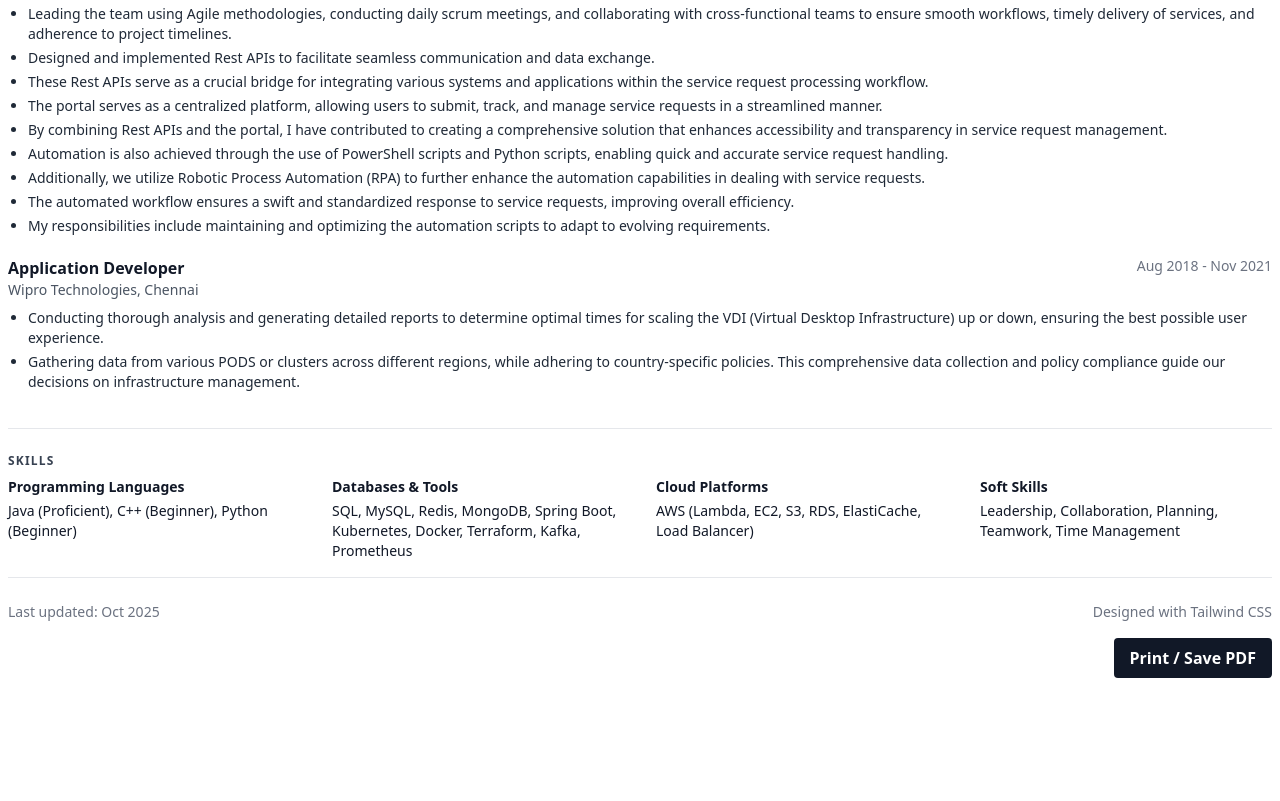
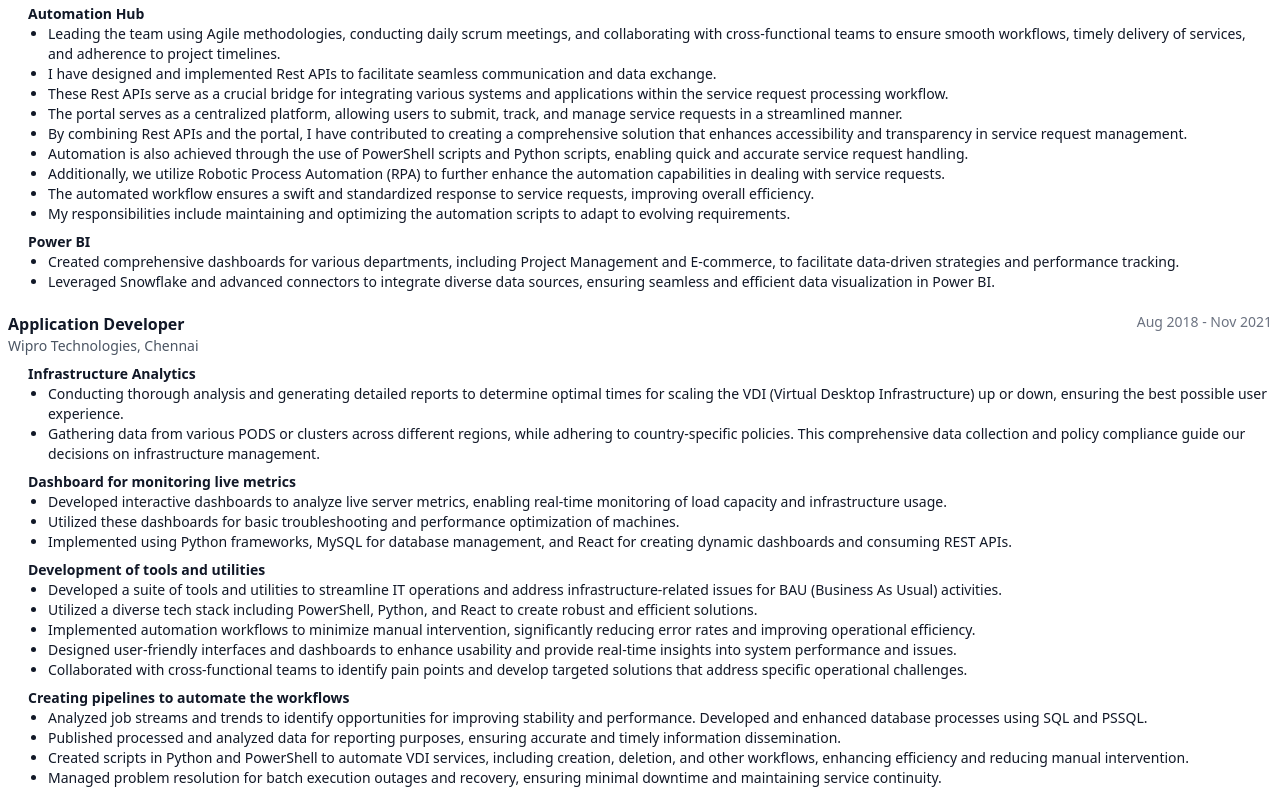
Before and after one commit to manu2501/personal-resume, a plain HTML site: page new.html in a window 1280 px wide. Shown: the part 339-1140 px from the top of the page. Before the commit the page ends 1033 px from the top, so only its background shows below. Drawn offline with nearby package versions, Linux system fonts and the light colour scheme.

Commit message:
modified new resume with content

```diff
--- a/new.html
+++ b/new.html
@@ -72,25 +72,40 @@
                 </div>
                 <div class="text-sm text-gray-500">Jan 2022 - Present</div>
             </div>
-            <ul class="mt-2 text-sm text-gray-800 space-y-1 pl-5 list-disc">
-                <li>Leading the team using Agile methodologies, conducting daily scrum meetings, and collaborating with
-                    cross-functional teams to ensure smooth workflows, timely delivery of services, and adherence to
-                    project timelines.</li>
-                <li>Designed and implemented Rest APIs to facilitate seamless communication and data exchange.</li>
-                <li>These Rest APIs serve as a crucial bridge for integrating various systems and applications within
-                    the service request processing workflow.</li>
-                <li>The portal serves as a centralized platform, allowing users to submit, track, and manage service
-                    requests in a streamlined manner.</li>
-                <li>By combining Rest APIs and the portal, I have contributed to creating a comprehensive solution that
-                    enhances accessibility and transparency in service request management.</li>
-                <li>Automation is also achieved through the use of PowerShell scripts and Python scripts, enabling quick
-                    and accurate service request handling.</li>
-                <li>Additionally, we utilize Robotic Process Automation (RPA) to further enhance the automation
-                    capabilities in dealing with service requests.</li>
-                <li>The automated workflow ensures a swift and standardized response to service requests, improving
-                    overall efficiency.</li>
-                <li>My responsibilities include maintaining and optimizing the automation scripts to adapt to evolving
-                    requirements.</li>
+            <ul class="list-disc ml-5 mt-2">
+
+                <p class="text-sm font-semibold">Automation Hub</p>
+                <ul class="list-disc ml-5 ">
+                    <li class="text-sm">Leading the team using Agile methodologies, conducting daily scrum
+                        meetings, and collaborating with cross-functional teams to ensure smooth workflows,
+                        timely delivery of services, and adherence to project timelines.</li>
+                    <li class="text-sm">I have designed and implemented Rest APIs to facilitate seamless
+                        communication and data exchange.</li>
+                    <li class="text-sm">These Rest APIs serve as a crucial bridge for integrating various
+                        systems and applications within the service request processing workflow.</li>
+                    <li class="text-sm">The portal serves as a centralized platform, allowing users to submit,
+                        track, and manage service requests in a streamlined manner.</li>
+                    <li class="text-sm">By combining Rest APIs and the portal, I have contributed to creating a
+                        comprehensive solution that enhances accessibility and transparency in service request
+                        management.</li>
+                    <li class="text-sm">Automation is also achieved through the use of PowerShell scripts and
+                        Python scripts, enabling quick and accurate service request handling.</li>
+                    <li class="text-sm">Additionally, we utilize Robotic Process Automation (RPA) to further
+                        enhance the automation capabilities in dealing with service requests.</li>
+                    <li class="text-sm">The automated workflow ensures a swift and standardized response to
+                        service requests, improving overall efficiency.</li>
+                    <li class="text-sm">My responsibilities include maintaining and optimizing the automation
+                        scripts to adapt to evolving requirements.</li>
+                </ul>
+                <p class="text-sm font-semibold mt-2">Power BI</p>
+                <ul class="list-disc ml-5">
+                    <li class="text-sm">Created comprehensive dashboards for various departments, including
+                        Project Management and E-commerce, to facilitate data-driven strategies and performance
+                        tracking.
+                    </li>
+                    <li class="text-sm">Leveraged Snowflake and advanced connectors to integrate diverse data
+                        sources, ensuring seamless and efficient data visualization in Power BI.</li>
+                </ul>
             </ul>
         </article>
 
@@ -103,13 +118,53 @@
                 </div>
                 <div class="text-sm text-gray-500">Aug 2018 - Nov 2021</div>
             </div>
-            <ul class="mt-2 text-sm text-gray-800 space-y-1 pl-5 list-disc">
-                <li>Conducting thorough analysis and generating detailed reports to determine optimal times for scaling
-                    the VDI (Virtual Desktop Infrastructure) up or down, ensuring the best possible user experience.
-                </li>
-                <li>Gathering data from various PODS or clusters across different regions, while adhering to
-                    country-specific policies. This comprehensive data collection and policy compliance guide our
-                    decisions on infrastructure management.</li>
+            <ul class="list-disc ml-5 mt-2">
+                <p class="text-sm font-semibold">Infrastructure Analytics</p>
+                <ul class="list-disc ml-5">
+                    <li class="text-sm">Conducting thorough analysis and generating detailed reports to
+                        determine optimal times for scaling the VDI (Virtual Desktop Infrastructure) up or down,
+                        ensuring the best possible user experience.</li>
+                    <li class="text-sm">Gathering data from various PODS or clusters across different regions,
+                        while adhering to country-specific policies. This comprehensive data collection and
+                        policy compliance guide our decisions on infrastructure management.</li>
+                </ul>
+                <p class="text-sm font-semibold mt-2">Dashboard for monitoring live metrics</p>
+                <ul class="list-disc ml-5">
+                    <li class="text-sm">Developed interactive dashboards to analyze live server metrics,
+                        enabling real-time monitoring of load capacity and infrastructure usage.</li>
+                    <li class="text-sm">Utilized these dashboards for basic troubleshooting and performance
+                        optimization of machines.</li>
+                    <li class="text-sm">Implemented using Python frameworks, MySQL for database management, and
+                        React for creating dynamic dashboards and consuming REST APIs.</li>
+                </ul>
+                <p class="text-sm font-semibold mt-2">Development of tools and utilities</p>
+                <ul class="list-disc ml-5">
+                    <li class="text-sm">Developed a suite of tools and utilities to streamline IT operations and
+                        address infrastructure-related issues for BAU (Business As Usual) activities.</li>
+                    <li class="text-sm">Utilized a diverse tech stack including PowerShell, Python, and React to
+                        create robust and efficient solutions.</li>
+                    <li class="text-sm">Implemented automation workflows to minimize manual intervention,
+                        significantly reducing error rates and improving operational efficiency.</li>
+                    <li class="text-sm">Designed user-friendly interfaces and dashboards to enhance usability
+                        and provide real-time insights into system performance and issues.</li>
+                    <li class="text-sm">Collaborated with cross-functional teams to identify pain points and
+                        develop targeted solutions that address specific operational challenges.</li>
+                </ul>
+                <p class="text-sm font-semibold mt-2">Creating pipelines to automate the workflows</p>
+                <ul class="list-disc ml-5">
+                    <li class="text-sm">Analyzed job streams and trends to identify opportunities for improving
+                        stability and performance. Developed and enhanced database processes using SQL and
+                        PSSQL.
+                    </li>
+                    <li class="text-sm">Published processed and analyzed data for reporting purposes, ensuring
+                        accurate and timely information dissemination.</li>
+                    <li class="text-sm">Created scripts in Python and PowerShell to automate VDI services,
+                        including creation, deletion, and other workflows, enhancing efficiency and reducing
+                        manual intervention.
+                    </li>
+                    <li class="text-sm">Managed problem resolution for batch execution outages and recovery,
+                        ensuring minimal downtime and maintaining service continuity.</li>
+                </ul>
             </ul>
         </article>
     </section>
```
